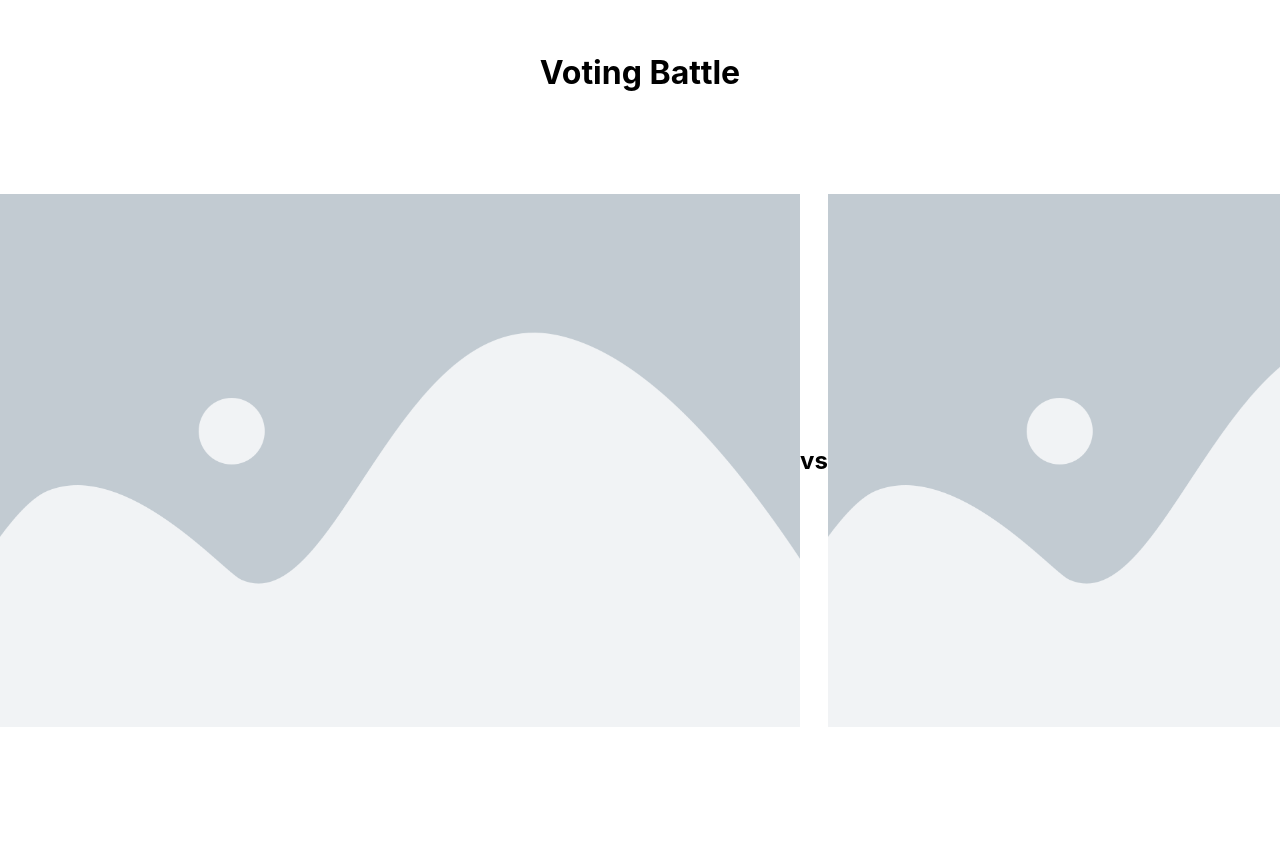
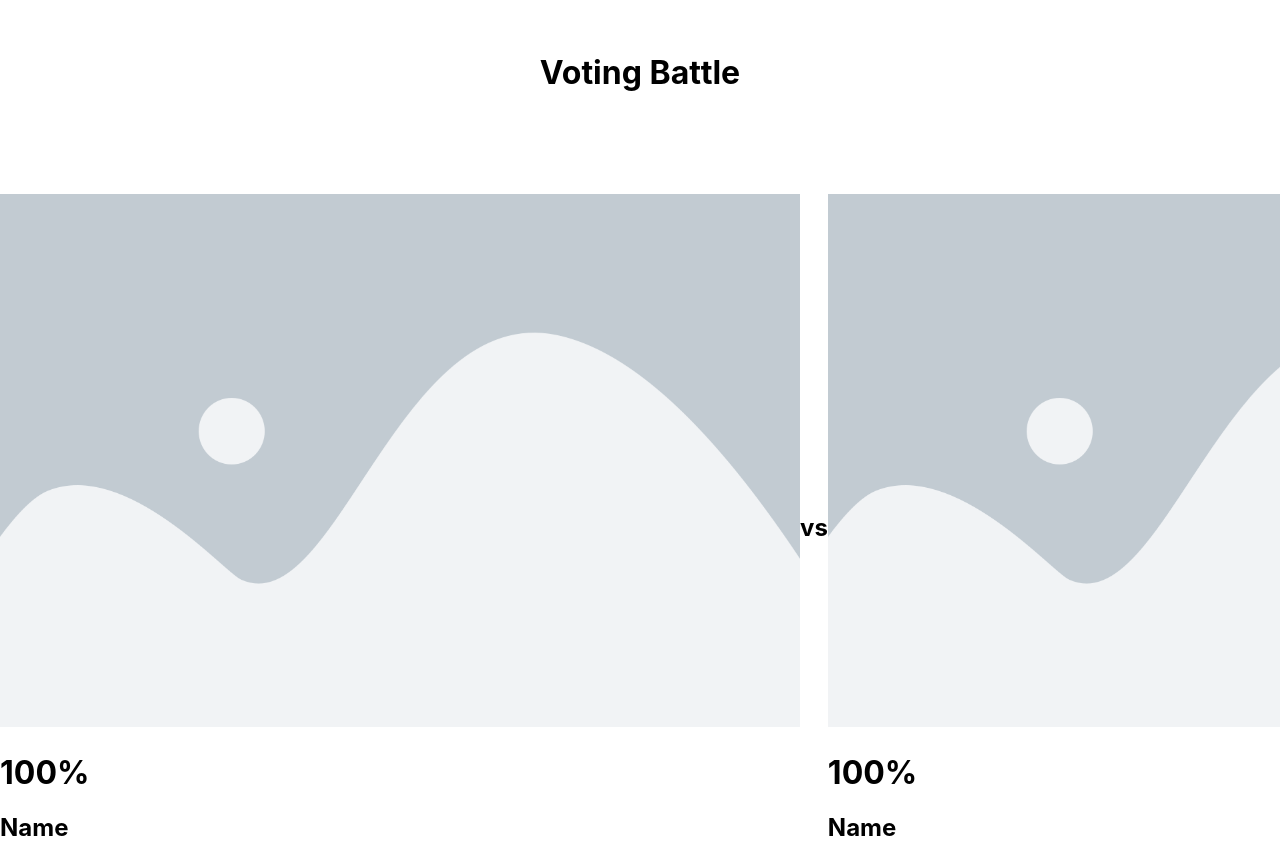
Before and after one commit to tanruyi/voting_project, a React (Create React App) app: page / in a window 1280 px wide. Shown: the top 862 px of the page. Before the commit the page ends 800 px from the top, so only its background shows below. Built offline with nearby package versions, Linux system fonts and the light colour scheme.

Commit message:
created Character component

```diff
--- a/src/App.css
+++ b/src/App.css
@@ -1,3 +1,5 @@
+/** @format */
+
 .App {
 	text-align: center;
 }
--- a/src/App.js
+++ b/src/App.js
@@ -1,15 +1,18 @@
-import logo from './logo.svg';
-import './App.css';
-import placeholder_image from "./assets/elementor-placeholder-image.webp"
+/** @format */
+
+import logo from "./logo.svg";
+import "./App.css";
+import placeholder_image from "./assets/elementor-placeholder-image.webp";
+import Character from "./components/Character"
 
 function App() {
 	return (
 		<>
 			<h1 className="web_header">Voting Battle</h1>
 			<div className="voting_image_section">
-              <img className="voting_image" src={placeholder_image} alt="placeholder-image" />
+				<Character />
 				<h2 className="vs_text">vs</h2>
-              <img className="voting_image" src={placeholder_image} alt="placeholder-image" />
+				<Character />
 			</div>
 		</>
 	);
--- /dev/null
+++ b/src/components/Character.js
@@ -0,0 +1,16 @@
+/** @format */
+
+import React from "react";
+import placeholder_image from "../assets/elementor-placeholder-image.webp";
+
+const character = () => {
+	return (
+		<div>
+			<img className="voting_image" src={placeholder_image} alt="placeholder-image" />
+			<h1>100%</h1>
+			<h2>Name</h2>
+		</div>
+	);
+};
+
+export default character;
```
Lines whose indentation alone changed are shown as unchanged.
